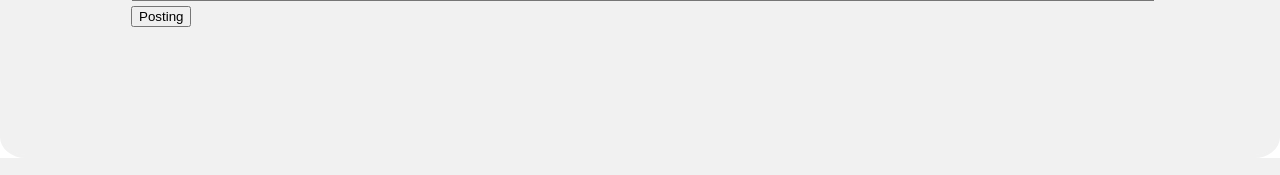
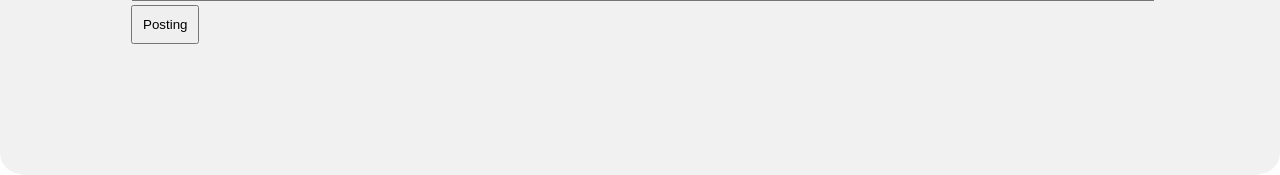
Before and after one commit to abas/project-akhir-web, a PHP site: page /post.php in a window 1280 px wide. Shown: the part 893-1068 px from the top of the page. Run offline with PHP 8.4, Linux system fonts and the light colour scheme; data that the repository does not hold is empty.

Commit message:
update index style

```diff
--- a/css/index.css
+++ b/css/index.css
@@ -199,3 +199,8 @@ a{
     background-size: cover;
     background-position: center;
 }
+
+button{
+    margin: 0px;
+    padding: 10px;
+}
```
